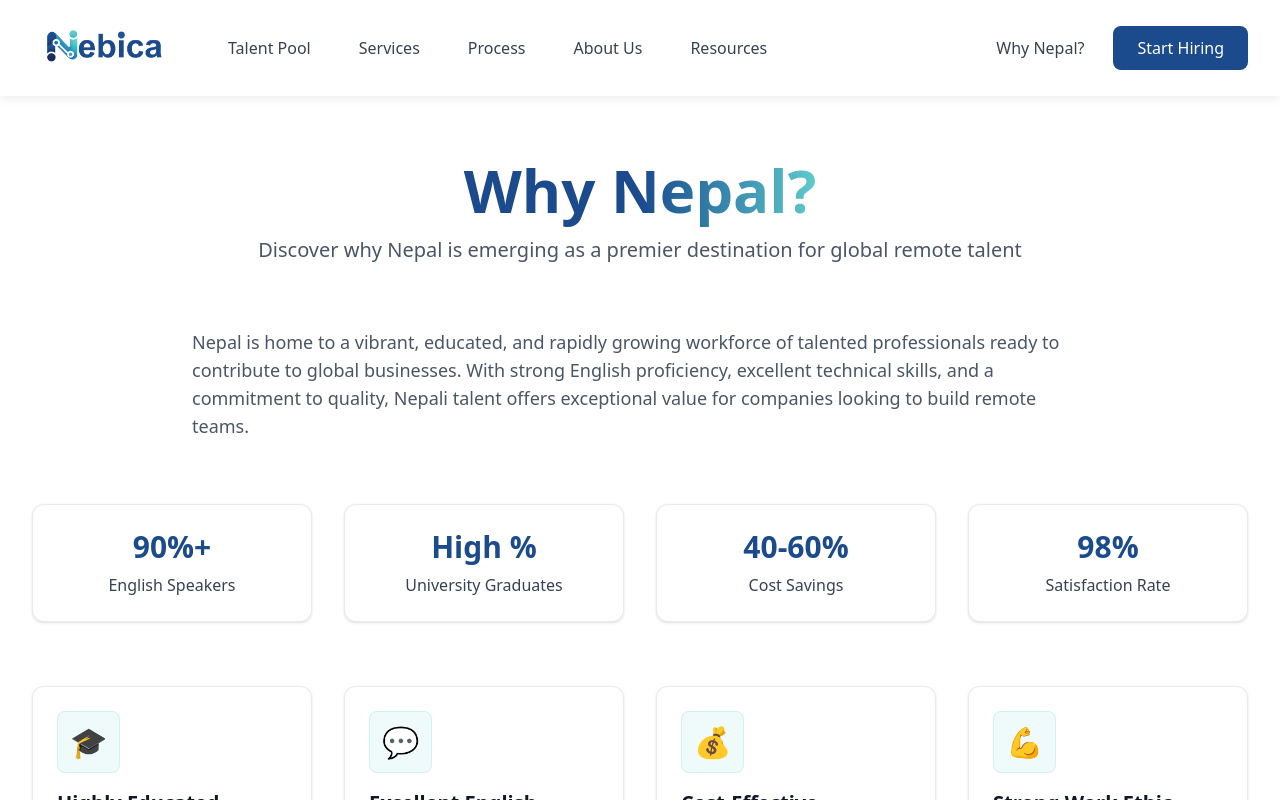
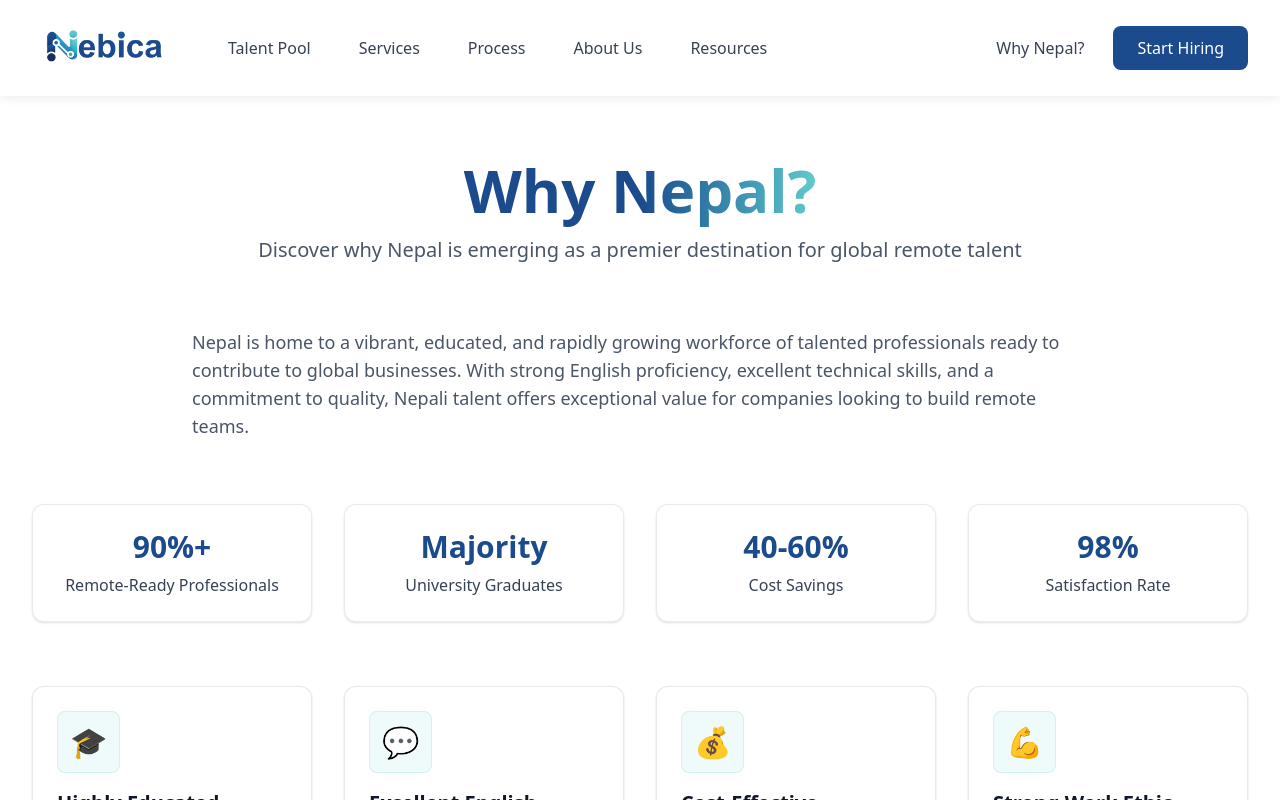
Before and after one commit to agencynebica-creator/nebica, a Next.js app: page /why-nepal in a window 1280 px wide. Shown: the top 800 px of the page. Built offline with nearby package versions, Linux system fonts and the light colour scheme.

Commit message:
minor changfe

```diff
--- a/src/pages/why-nepal.tsx
+++ b/src/pages/why-nepal.tsx
@@ -51,8 +51,8 @@ export default function WhyNepal() {
   ];
 
   const stats = [
-    { label: 'English Speakers', value: '90%+' },
-    { label: 'University Graduates', value: 'High %' },
+    { label: 'Remote-Ready Professionals', value: '90%+' },
+        { label: 'University Graduates', value: 'Majority' },
     { label: 'Cost Savings', value: '40-60%' },
     { label: 'Satisfaction Rate', value: '98%' },
   ];
```
